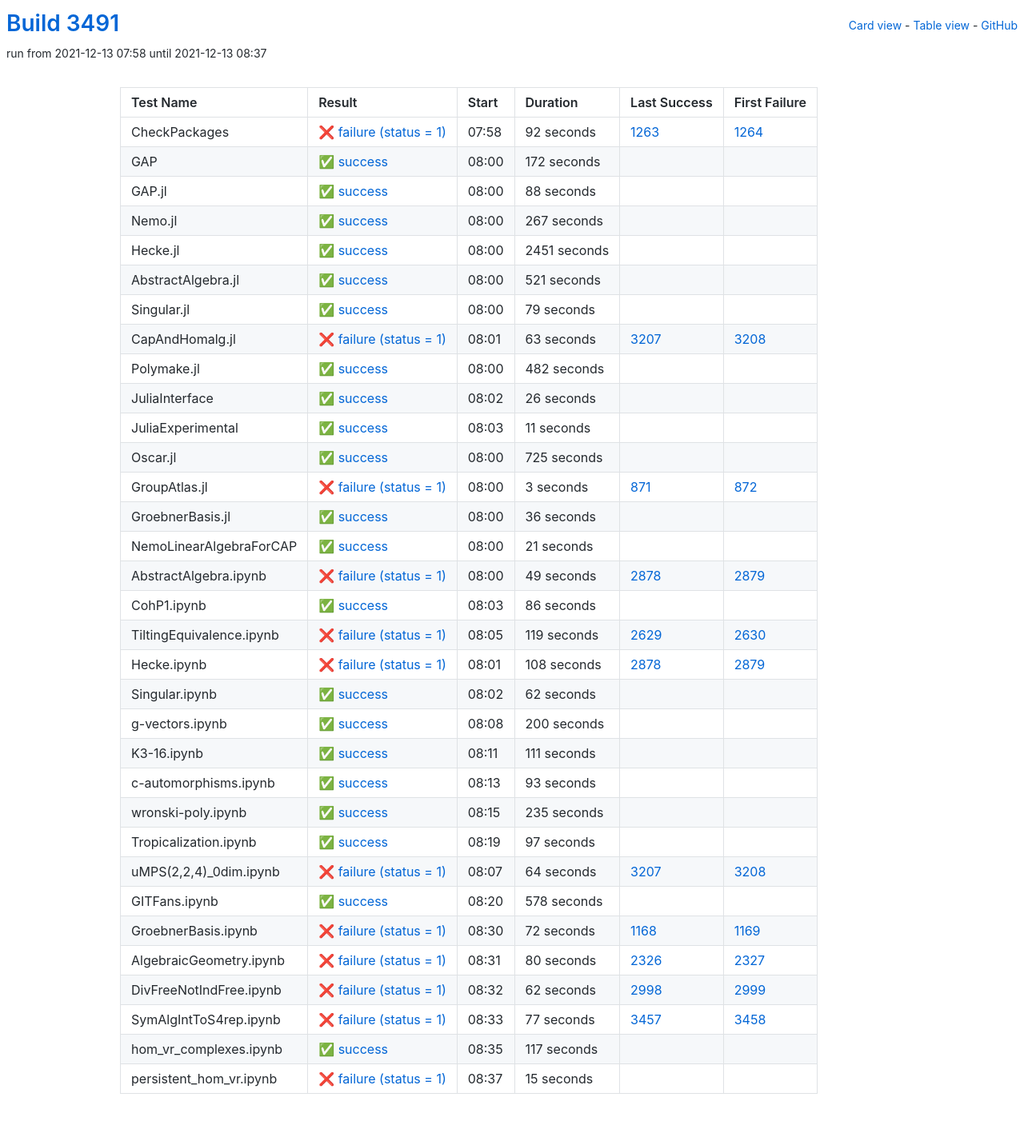
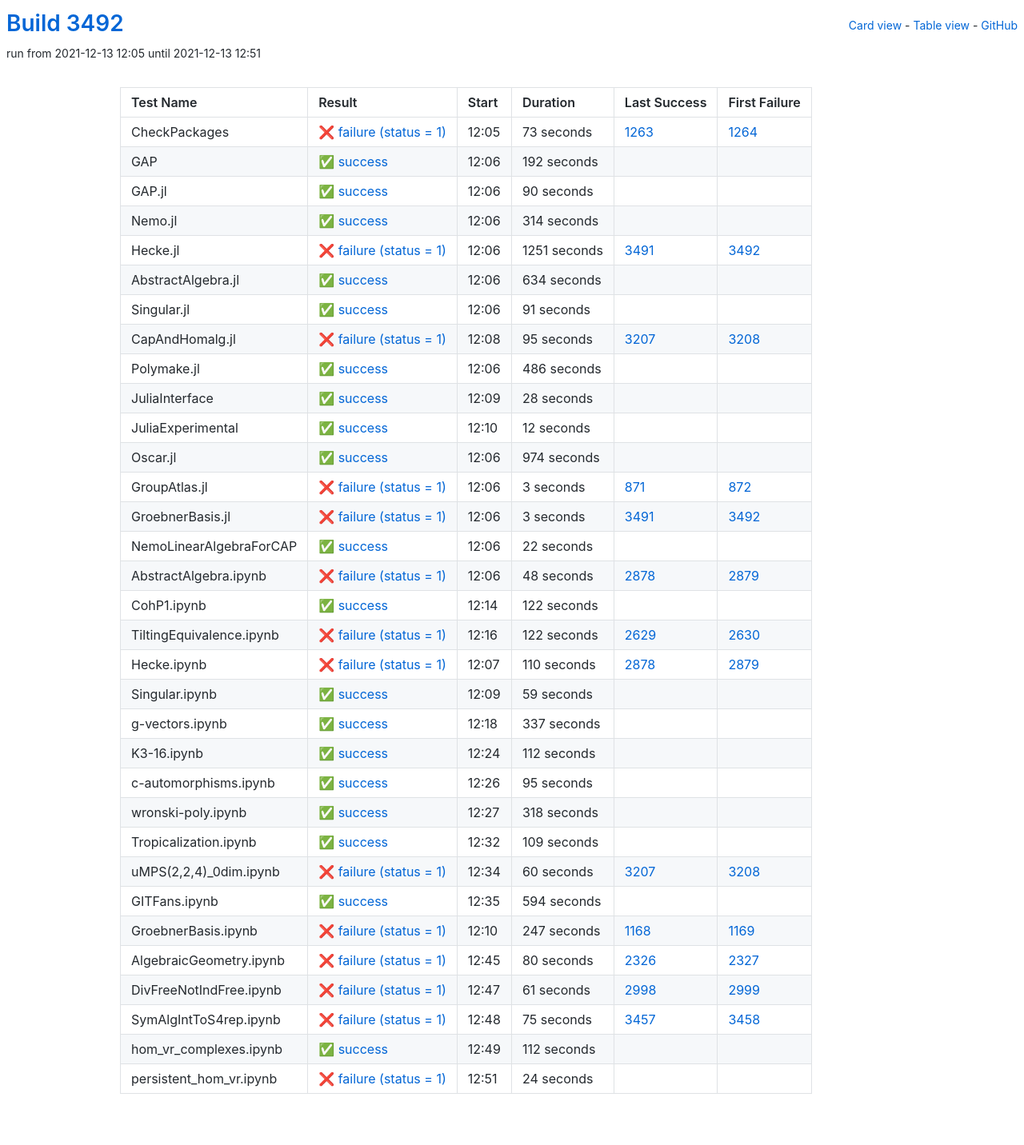
Before and after one commit to oscar-system/oscar-ci-status-stable, a Jekyll site: the page built from table.html, in a window 1280 px wide. Shown: the whole page at 80% size. Built offline with Jekyll 4.4.1, drawn with Linux system fonts in a browser that asks for light colours.

Commit message:
Build #3492

```diff
--- a/_data/ci.yml
+++ b/_data/ci.yml
@@ -1,6 +1,6 @@
 ---
-build: 3491
-build_url: https://oscarci.mathematik.uni-kl.de/job/oscar-stable/3491/
+build: 3492
+build_url: https://oscarci.mathematik.uni-kl.de/job/oscar-stable/3492/
 job: oscar-stable
 organization: oscar-system
 repo: oscar-ci-status-stable
@@ -8,152 +8,152 @@ repourl: https://github.com/oscar-system/oscar-ci-status-stable
 tests:
 - name: CheckPackages
   id: checkpackages
-  log: https://oscarci.mathematik.uni-kl.de/job/oscar-stable/3491/artifact/logs/build-3491/CheckPackages.log
-  start: 2021-12-13 07:58
+  log: https://oscarci.mathematik.uni-kl.de/job/oscar-stable/3492/artifact/logs/build-3492/CheckPackages.log
+  start: 2021-12-13 12:05
   success: false
   exitcode: 1
   status: failure
-  duration: 92
+  duration: 73
   last_success: 1263
   last_success_url: https://oscarci.mathematik.uni-kl.de/job/oscar-stable/1263/
   first_failure: 1264
   first_failure_url: https://oscarci.mathematik.uni-kl.de/job/oscar-stable/1264/
 - name: GAP
   id: gap
-  log: https://oscarci.mathematik.uni-kl.de/job/oscar-stable/3491/artifact/logs/build-3491/GAP.log
-  start: 2021-12-13 08:00
+  log: https://oscarci.mathematik.uni-kl.de/job/oscar-stable/3492/artifact/logs/build-3492/GAP.log
+  start: 2021-12-13 12:06
   success: true
   exitcode: 0
   status: success
-  duration: 172
+  duration: 192
   last_success: false
   last_success_url:
   first_failure: false
   first_failure_url:
 - name: GAP.jl
   id: gap-jl
-  log: https://oscarci.mathematik.uni-kl.de/job/oscar-stable/3491/artifact/logs/build-3491/GAP.jl.log
-  start: 2021-12-13 08:00
+  log: https://oscarci.mathematik.uni-kl.de/job/oscar-stable/3492/artifact/logs/build-3492/GAP.jl.log
+  start: 2021-12-13 12:06
   success: true
   exitcode: 0
   status: success
-  duration: 88
+  duration: 90
   last_success: false
   last_success_url:
   first_failure: false
   first_failure_url:
 - name: Nemo.jl
   id: nemo-jl
-  log: https://oscarci.mathematik.uni-kl.de/job/oscar-stable/3491/artifact/logs/build-3491/Nemo.jl.log
-  start: 2021-12-13 08:00
+  log: https://oscarci.mathematik.uni-kl.de/job/oscar-stable/3492/artifact/logs/build-3492/Nemo.jl.log
+  start: 2021-12-13 12:06
   success: true
   exitcode: 0
   status: success
-  duration: 267
+  duration: 314
   last_success: false
   last_success_url:
   first_failure: false
   first_failure_url:
 - name: Hecke.jl
   id: hecke-jl
-  log: https://oscarci.mathematik.uni-kl.de/job/oscar-stable/3491/artifact/logs/build-3491/Hecke.jl.log
-  start: 2021-12-13 08:00
+  log: https://oscarci.mathematik.uni-kl.de/job/oscar-stable/3492/artifact/logs/build-3492/Hecke.jl.log
+  start: 2021-12-13 12:06
+  success: false
+  exitcode: 1
+  status: failure
+  duration: 1251
+  last_success: 3491
+  last_success_url: https://oscarci.mathematik.uni-kl.de/job/oscar-stable/3491/
+  first_failure: 3492
+  first_failure_url: https://oscarci.mathematik.uni-kl.de/job/oscar-stable/3492/
+- name: AbstractAlgebra.jl
+  id: abstractalgebra-jl
+  log: https://oscarci.mathematik.uni-kl.de/job/oscar-stable/3492/artifact/logs/build-3492/AbstractAlgebra.jl.log
+  start: 2021-12-13 12:06
   success: true
   exitcode: 0
   status: success
-  duration: 2451
-  last_success: false
-  last_success_url:
-  first_failure: false
-  first_failure_url:
-- name: AbstractAlgebra.jl
-  id: abstractalgebra-jl
-  log: https://oscarci.mathematik.uni-kl.de/job/oscar-stable/3491/artifact/logs/build-3491/AbstractAlgebra.jl.log
-  start: 2021-12-13 08:00
-  success: true
-  exitcode: 0
-  status: success
-  duration: 521
+  duration: 634
   last_success: false
   last_success_url:
   first_failure: false
   first_failure_url:
 - name: Singular.jl
   id: singular-jl
-  log: https://oscarci.mathematik.uni-kl.de/job/oscar-stable/3491/artifact/logs/build-3491/Singular.jl.log
-  start: 2021-12-13 08:00
+  log: https://oscarci.mathematik.uni-kl.de/job/oscar-stable/3492/artifact/logs/build-3492/Singular.jl.log
+  start: 2021-12-13 12:06
   success: true
   exitcode: 0
   status: success
-  duration: 79
+  duration: 91
   last_success: false
   last_success_url:
   first_failure: false
   first_failure_url:
 - name: CapAndHomalg.jl
   id: capandhomalg-jl
-  log: https://oscarci.mathematik.uni-kl.de/job/oscar-stable/3491/artifact/logs/build-3491/CapAndHomalg.jl.log
-  start: 2021-12-13 08:01
+  log: https://oscarci.mathematik.uni-kl.de/job/oscar-stable/3492/artifact/logs/build-3492/CapAndHomalg.jl.log
+  start: 2021-12-13 12:08
   success: false
   exitcode: 1
   status: failure
-  duration: 63
+  duration: 95
   last_success: 3207
   last_success_url: https://oscarci.mathematik.uni-kl.de/job/oscar-stable/3207/
   first_failure: 3208
   first_failure_url: https://oscarci.mathematik.uni-kl.de/job/oscar-stable/3208/
 - name: Polymake.jl
   id: polymake-jl
-  log: https://oscarci.mathematik.uni-kl.de/job/oscar-stable/3491/artifact/logs/build-3491/Polymake.jl.log
-  start: 2021-12-13 08:00
+  log: https://oscarci.mathematik.uni-kl.de/job/oscar-stable/3492/artifact/logs/build-3492/Polymake.jl.log
+  start: 2021-12-13 12:06
   success: true
   exitcode: 0
   status: success
-  duration: 482
+  duration: 486
   last_success: false
   last_success_url:
   first_failure: false
   first_failure_url:
 - name: JuliaInterface
   id: juliainterface
-  log: https://oscarci.mathematik.uni-kl.de/job/oscar-stable/3491/artifact/logs/build-3491/JuliaInterface.log
-  start: 2021-12-13 08:02
+  log: https://oscarci.mathematik.uni-kl.de/job/oscar-stable/3492/artifact/logs/build-3492/JuliaInterface.log
+  start: 2021-12-13 12:09
   success: true
   exitcode: 0
   status: success
-  duration: 26
+  duration: 28
   last_success: false
   last_success_url:
   first_failure: false
   first_failure_url:
 - name: JuliaExperimental
   id: juliaexperimental
-  log: https://oscarci.mathematik.uni-kl.de/job/oscar-stable/3491/artifact/logs/build-3491/JuliaExperimental.log
-  start: 2021-12-13 08:03
+  log: https://oscarci.mathematik.uni-kl.de/job/oscar-stable/3492/artifact/logs/build-3492/JuliaExperimental.log
+  start: 2021-12-13 12:10
   success: true
   exitcode: 0
   status: success
-  duration: 11
+  duration: 12
   last_success: false
   last_success_url:
   first_failure: false
   first_failure_url:
 - name: Oscar.jl
   id: oscar-jl
-  log: https://oscarci.mathematik.uni-kl.de/job/oscar-stable/3491/artifact/logs/build-3491/Oscar.jl.log
-  start: 2021-12-13 08:00
+  log: https://oscarci.mathematik.uni-kl.de/job/oscar-stable/3492/artifact/logs/build-3492/Oscar.jl.log
+  start: 2021-12-13 12:06
   success: true
   exitcode: 0
   status: success
-  duration: 725
+  duration: 974
   last_success: false
   last_success_url:
   first_failure: false
   first_failure_url:
 - name: GroupAtlas.jl
   id: groupatlas-jl
-  log: https://oscarci.mathematik.uni-kl.de/job/oscar-stable/3491/artifact/logs/build-3491/GroupAtlas.jl.log
-  start: 2021-12-13 08:00
+  log: https://oscarci.mathematik.uni-kl.de/job/oscar-stable/3492/artifact/logs/build-3492/GroupAtlas.jl.log
+  start: 2021-12-13 12:06
   success: false
   exitcode: 1
   status: failure
@@ -164,188 +164,188 @@ tests:
   first_failure_url: https://oscarci.mathematik.uni-kl.de/job/oscar-stable/872/
 - name: GroebnerBasis.jl
   id: groebnerbasis-jl
-  log: https://oscarci.mathematik.uni-kl.de/job/oscar-stable/3491/artifact/logs/build-3491/GroebnerBasis.jl.log
-  start: 2021-12-13 08:00
+  log: https://oscarci.mathematik.uni-kl.de/job/oscar-stable/3492/artifact/logs/build-3492/GroebnerBasis.jl.log
+  start: 2021-12-13 12:06
+  success: false
+  exitcode: 1
+  status: failure
+  duration: 3
+  last_success: 3491
+  last_success_url: https://oscarci.mathematik.uni-kl.de/job/oscar-stable/3491/
+  first_failure: 3492
+  first_failure_url: https://oscarci.mathematik.uni-kl.de/job/oscar-stable/3492/
+- name: NemoLinearAlgebraForCAP
+  id: nemolinearalgebraforcap
+  log: https://oscarci.mathematik.uni-kl.de/job/oscar-stable/3492/artifact/logs/build-3492/NemoLinearAlgebraForCAP.log
+  start: 2021-12-13 12:06
   success: true
   exitcode: 0
   status: success
-  duration: 36
-  last_success: false
-  last_success_url:
-  first_failure: false
-  first_failure_url:
-- name: NemoLinearAlgebraForCAP
-  id: nemolinearalgebraforcap
-  log: https://oscarci.mathematik.uni-kl.de/job/oscar-stable/3491/artifact/logs/build-3491/NemoLinearAlgebraForCAP.log
-  start: 2021-12-13 08:00
-  success: true
-  exitcode: 0
-  status: success
-  duration: 21
+  duration: 22
   last_success: false
   last_success_url:
   first_failure: false
   first_failure_url:
 - name: AbstractAlgebra.ipynb
   id: abstractalgebra-ipynb
-  log: https://oscarci.mathematik.uni-kl.de/job/oscar-stable/3491/artifact/logs/build-3491/AbstractAlgebra.ipynb.log
-  start: 2021-12-13 08:00
+  log: https://oscarci.mathematik.uni-kl.de/job/oscar-stable/3492/artifact/logs/build-3492/AbstractAlgebra.ipynb.log
+  start: 2021-12-13 12:06
   success: false
   exitcode: 1
   status: failure
-  duration: 49
+  duration: 48
   last_success: 2878
   last_success_url: https://oscarci.mathematik.uni-kl.de/job/oscar-stable/2878/
   first_failure: 2879
   first_failure_url: https://oscarci.mathematik.uni-kl.de/job/oscar-stable/2879/
 - name: CohP1.ipynb
   id: cohp1-ipynb
-  log: https://oscarci.mathematik.uni-kl.de/job/oscar-stable/3491/artifact/logs/build-3491/CohP1.ipynb.log
-  start: 2021-12-13 08:03
+  log: https://oscarci.mathematik.uni-kl.de/job/oscar-stable/3492/artifact/logs/build-3492/CohP1.ipynb.log
+  start: 2021-12-13 12:14
   success: true
   exitcode: 0
   status: success
-  duration: 86
+  duration: 122
   last_success: false
   last_success_url:
   first_failure: false
   first_failure_url:
 - name: TiltingEquivalence.ipynb
   id: tiltingequivalence-ipynb
-  log: https://oscarci.mathematik.uni-kl.de/job/oscar-stable/3491/artifact/logs/build-3491/TiltingEquivalence.ipynb.log
-  start: 2021-12-13 08:05
+  log: https://oscarci.mathematik.uni-kl.de/job/oscar-stable/3492/artifact/logs/build-3492/TiltingEquivalence.ipynb.log
+  start: 2021-12-13 12:16
   success: false
   exitcode: 1
   status: failure
-  duration: 119
+  duration: 122
   last_success: 2629
   last_success_url: https://oscarci.mathematik.uni-kl.de/job/oscar-stable/2629/
   first_failure: 2630
   first_failure_url: https://oscarci.mathematik.uni-kl.de/job/oscar-stable/2630/
 - name: Hecke.ipynb
   id: hecke-ipynb
-  log: https://oscarci.mathematik.uni-kl.de/job/oscar-stable/3491/artifact/logs/build-3491/Hecke.ipynb.log
-  start: 2021-12-13 08:01
+  log: https://oscarci.mathematik.uni-kl.de/job/oscar-stable/3492/artifact/logs/build-3492/Hecke.ipynb.log
+  start: 2021-12-13 12:07
   success: false
   exitcode: 1
   status: failure
-  duration: 108
+  duration: 110
   last_success: 2878
   last_success_url: https://oscarci.mathematik.uni-kl.de/job/oscar-stable/2878/
   first_failure: 2879
   first_failure_url: https://oscarci.mathematik.uni-kl.de/job/oscar-stable/2879/
 - name: Singular.ipynb
   id: singular-ipynb
-  log: https://oscarci.mathematik.uni-kl.de/job/oscar-stable/3491/artifact/logs/build-3491/Singular.ipynb.log
-  start: 2021-12-13 08:02
+  log: https://oscarci.mathematik.uni-kl.de/job/oscar-stable/3492/artifact/logs/build-3492/Singular.ipynb.log
+  start: 2021-12-13 12:09
   success: true
   exitcode: 0
   status: success
-  duration: 62
+  duration: 59
   last_success: false
   last_success_url:
   first_failure: false
   first_failure_url:
 - name: g-vectors.ipynb
   id: g-vectors-ipynb
-  log: https://oscarci.mathematik.uni-kl.de/job/oscar-stable/3491/artifact/logs/build-3491/g-vectors.ipynb.log
-  start: 2021-12-13 08:08
+  log: https://oscarci.mathematik.uni-kl.de/job/oscar-stable/3492/artifact/logs/build-3492/g-vectors.ipynb.log
+  start: 2021-12-13 12:18
   success: true
   exitcode: 0
   status: success
-  duration: 200
+  duration: 337
   last_success: false
   last_success_url:
   first_failure: false
   first_failure_url:
 - name: K3-16.ipynb
   id: k3-16-ipynb
-  log: https://oscarci.mathematik.uni-kl.de/job/oscar-stable/3491/artifact/logs/build-3491/K3-16.ipynb.log
-  start: 2021-12-13 08:11
+  log: https://oscarci.mathematik.uni-kl.de/job/oscar-stable/3492/artifact/logs/build-3492/K3-16.ipynb.log
+  start: 2021-12-13 12:24
   success: true
   exitcode: 0
   status: success
-  duration: 111
+  duration: 112
   last_success: false
   last_success_url:
   first_failure: false
   first_failure_url:
 - name: c-automorphisms.ipynb
   id: c-automorphisms-ipynb
-  log: https://oscarci.mathematik.uni-kl.de/job/oscar-stable/3491/artifact/logs/build-3491/c-automorphisms.ipynb.log
-  start: 2021-12-13 08:13
+  log: https://oscarci.mathematik.uni-kl.de/job/oscar-stable/3492/artifact/logs/build-3492/c-automorphisms.ipynb.log
+  start: 2021-12-13 12:26
   success: true
   exitcode: 0
   status: success
-  duration: 93
+  duration: 95
   last_success: false
   last_success_url:
   first_failure: false
   first_failure_url:
 - name: wronski-poly.ipynb
   id: wronski-poly-ipynb
-  log: https://oscarci.mathematik.uni-kl.de/job/oscar-stable/3491/artifact/logs/build-3491/wronski-poly.ipynb.log
-  start: 2021-12-13 08:15
+  log: https://oscarci.mathematik.uni-kl.de/job/oscar-stable/3492/artifact/logs/build-3492/wronski-poly.ipynb.log
+  start: 2021-12-13 12:27
   success: true
   exitcode: 0
   status: success
-  duration: 235
+  duration: 318
   last_success: false
   last_success_url:
   first_failure: false
   first_failure_url:
 - name: Tropicalization.ipynb
   id: tropicalization-ipynb
-  log: https://oscarci.mathematik.uni-kl.de/job/oscar-stable/3491/artifact/logs/build-3491/Tropicalization.ipynb.log
-  start: 2021-12-13 08:19
+  log: https://oscarci.mathematik.uni-kl.de/job/oscar-stable/3492/artifact/logs/build-3492/Tropicalization.ipynb.log
+  start: 2021-12-13 12:32
   success: true
   exitcode: 0
   status: success
-  duration: 97
+  duration: 109
   last_success: false
   last_success_url:
   first_failure: false
   first_failure_url:
 - name: uMPS(2,2,4)_0dim.ipynb
   id: umps-2-2-4-0dim-ipynb
-  log: https://oscarci.mathematik.uni-kl.de/job/oscar-stable/3491/artifact/logs/build-3491/uMPS-2-2-4-_0dim.ipynb.log
-  start: 2021-12-13 08:07
+  log: https://oscarci.mathematik.uni-kl.de/job/oscar-stable/3492/artifact/logs/build-3492/uMPS-2-2-4-_0dim.ipynb.log
+  start: 2021-12-13 12:34
   success: false
   exitcode: 1
   status: failure
-  duration: 64
+  duration: 60
   last_success: 3207
   last_success_url: https://oscarci.mathematik.uni-kl.de/job/oscar-stable/3207/
   first_failure: 3208
   first_failure_url: https://oscarci.mathematik.uni-kl.de/job/oscar-stable/3208/
 - name: GITFans.ipynb
   id: gitfans-ipynb
-  log: https://oscarci.mathematik.uni-kl.de/job/oscar-stable/3491/artifact/logs/build-3491/GITFans.ipynb.log
-  start: 2021-12-13 08:20
+  log: https://oscarci.mathematik.uni-kl.de/job/oscar-stable/3492/artifact/logs/build-3492/GITFans.ipynb.log
+  start: 2021-12-13 12:35
   success: true
   exitcode: 0
   status: success
-  duration: 578
+  duration: 594
   last_success: false
   last_success_url:
   first_failure: false
   first_failure_url:
 - name: GroebnerBasis.ipynb
   id: groebnerbasis-ipynb
-  log: https://oscarci.mathematik.uni-kl.de/job/oscar-stable/3491/artifact/logs/build-3491/GroebnerBasis.ipynb.log
-  start: 2021-12-13 08:30
+  log: https://oscarci.mathematik.uni-kl.de/job/oscar-stable/3492/artifact/logs/build-3492/GroebnerBasis.ipynb.log
+  start: 2021-12-13 12:10
   success: false
   exitcode: 1
   status: failure
-  duration: 72
+  duration: 247
   last_success: 1168
   last_success_url: https://oscarci.mathematik.uni-kl.de/job/oscar-stable/1168/
   first_failure: 1169
   first_failure_url: https://oscarci.mathematik.uni-kl.de/job/oscar-stable/1169/
 - name: AlgebraicGeometry.ipynb
   id: algebraicgeometry-ipynb
-  log: https://oscarci.mathematik.uni-kl.de/job/oscar-stable/3491/artifact/logs/build-3491/AlgebraicGeometry.ipynb.log
-  start: 2021-12-13 08:31
+  log: https://oscarci.mathematik.uni-kl.de/job/oscar-stable/3492/artifact/logs/build-3492/AlgebraicGeometry.ipynb.log
+  start: 2021-12-13 12:45
   success: false
   exitcode: 1
   status: failure
@@ -356,48 +356,48 @@ tests:
   first_failure_url: https://oscarci.mathematik.uni-kl.de/job/oscar-stable/2327/
 - name: DivFreeNotIndFree.ipynb
   id: divfreenotindfree-ipynb
-  log: https://oscarci.mathematik.uni-kl.de/job/oscar-stable/3491/artifact/logs/build-3491/DivFreeNotIndFree.ipynb.log
-  start: 2021-12-13 08:32
+  log: https://oscarci.mathematik.uni-kl.de/job/oscar-stable/3492/artifact/logs/build-3492/DivFreeNotIndFree.ipynb.log
+  start: 2021-12-13 12:47
   success: false
   exitcode: 1
   status: failure
-  duration: 62
+  duration: 61
   last_success: 2998
   last_success_url: https://oscarci.mathematik.uni-kl.de/job/oscar-stable/2998/
   first_failure: 2999
   first_failure_url: https://oscarci.mathematik.uni-kl.de/job/oscar-stable/2999/
 - name: SymAlgIntToS4rep.ipynb
   id: symalginttos4rep-ipynb
-  log: https://oscarci.mathematik.uni-kl.de/job/oscar-stable/3491/artifact/logs/build-3491/SymAlgIntToS4rep.ipynb.log
-  start: 2021-12-13 08:33
+  log: https://oscarci.mathematik.uni-kl.de/job/oscar-stable/3492/artifact/logs/build-3492/SymAlgIntToS4rep.ipynb.log
+  start: 2021-12-13 12:48
   success: false
   exitcode: 1
   status: failure
-  duration: 77
+  duration: 75
   last_success: 3457
   last_success_url: https://oscarci.mathematik.uni-kl.de/job/oscar-stable/3457/
   first_failure: 3458
   first_failure_url: https://oscarci.mathematik.uni-kl.de/job/oscar-stable/3458/
 - name: hom_vr_complexes.ipynb
   id: hom-vr-complexes-ipynb
-  log: https://oscarci.mathematik.uni-kl.de/job/oscar-stable/3491/artifact/logs/build-3491/hom_vr_complexes.ipynb.log
-  start: 2021-12-13 08:35
+  log: https://oscarci.mathematik.uni-kl.de/job/oscar-stable/3492/artifact/logs/build-3492/hom_vr_complexes.ipynb.log
+  start: 2021-12-13 12:49
   success: true
   exitcode: 0
   status: success
-  duration: 117
+  duration: 112
   last_success: false
   last_success_url:
   first_failure: false
   first_failure_url:
 - name: persistent_hom_vr.ipynb
   id: persistent-hom-vr-ipynb
-  log: https://oscarci.mathematik.uni-kl.de/job/oscar-stable/3491/artifact/logs/build-3491/persistent_hom_vr.ipynb.log
-  start: 2021-12-13 08:37
+  log: https://oscarci.mathematik.uni-kl.de/job/oscar-stable/3492/artifact/logs/build-3492/persistent_hom_vr.ipynb.log
+  start: 2021-12-13 12:51
   success: false
   exitcode: 1
   status: failure
-  duration: 15
+  duration: 24
   last_success: false
   last_success_url:
   first_failure: false
```
Also changed, not shown: README.md.
